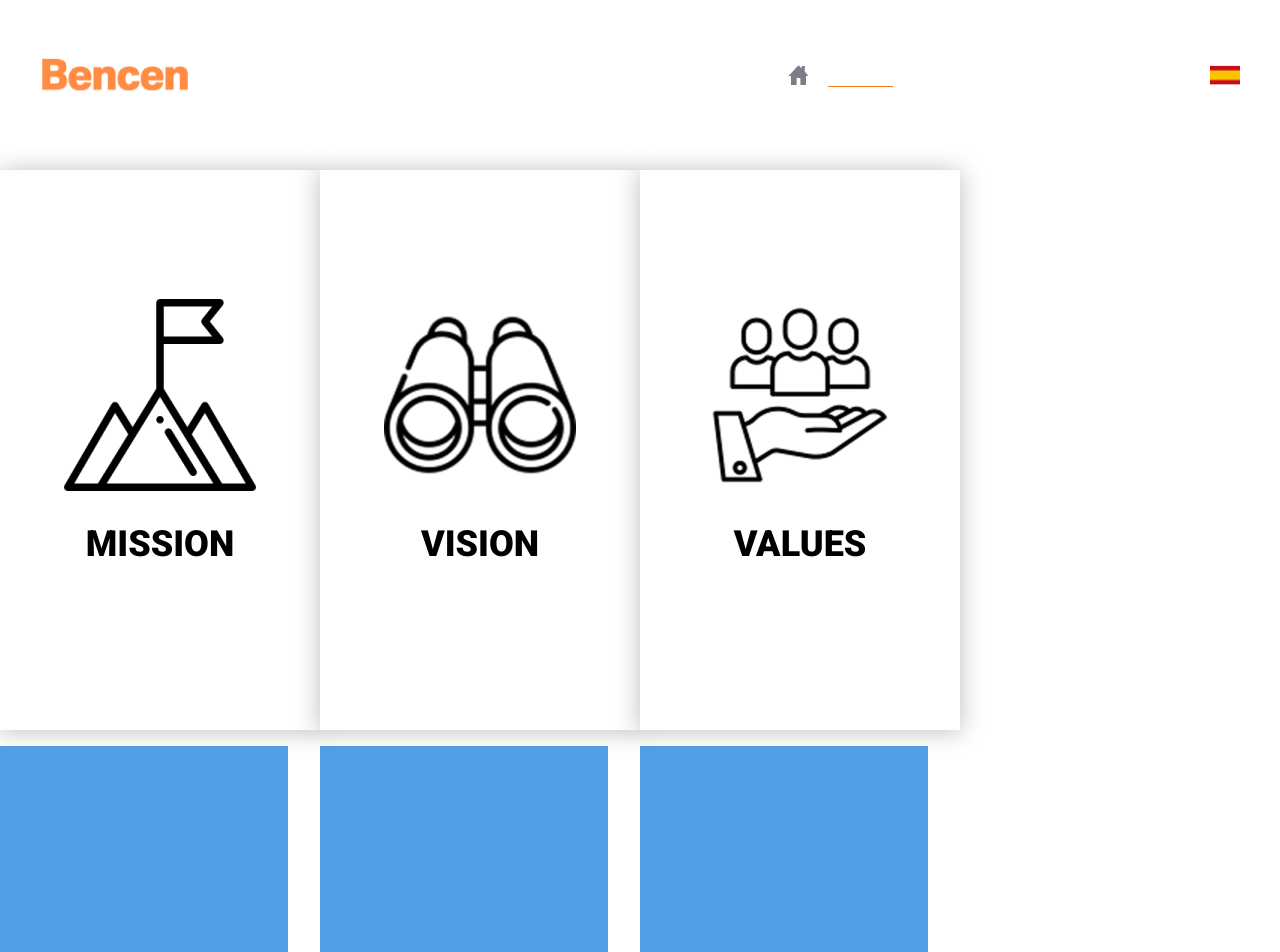
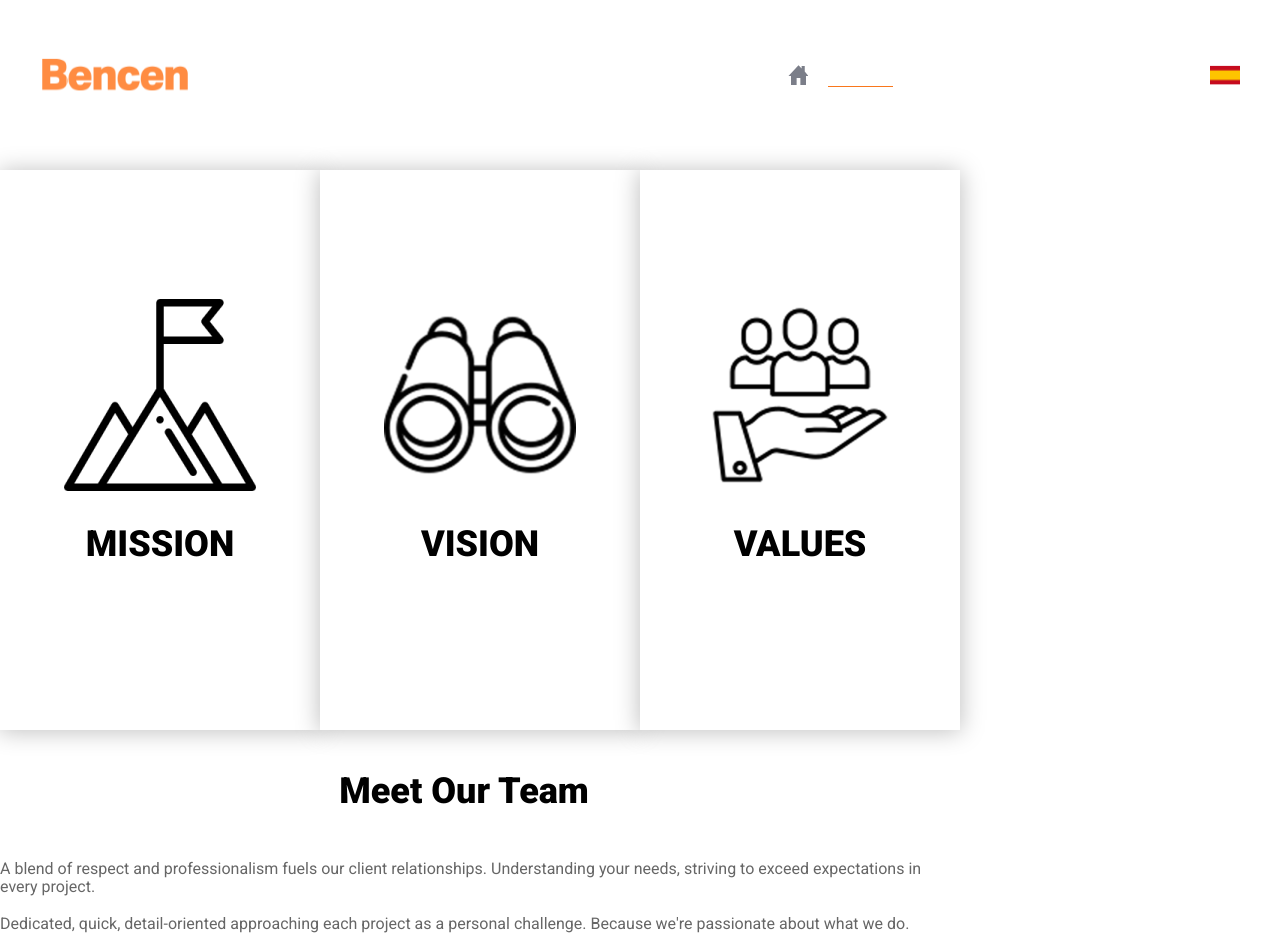
Before and after one commit to ipiccardo/bencen, a Next.js app: page /dashboard/aboutUs in a window 1280 px wide. Shown: the top 952 px of the page. Built offline with nearby package versions, Linux system fonts and the light colour scheme.

Commit message:
Created Team Cards - Part 2

```diff
--- a/src/app/components/Team_Card/TeamCard.tsx
+++ b/src/app/components/Team_Card/TeamCard.tsx
@@ -3,7 +3,7 @@
 import React, {useState} from "react";
 import Image from "next/image";
 import classes from './teamCard.module.css';
-import { TEAM } from '../../utils/constants';
+import { TEAM, TEAM_TEXT } from '../../utils/constants';
 import Icon from "../Icon/Icon";
 import Link from "next/link";
 
@@ -26,7 +26,7 @@ const TeamCard = ({ imageName, position, name, description, url }: Props): JSX.E
           width={288}
           height={241}
         />
-        <div className={classes.text}>
+        <div className={classes.cardText}>
           <div className={classes.position}>{position}</div>
           <div className={classes.name}>{name}</div>
           <div className={classes.description}>{description}</div>
@@ -43,6 +43,11 @@ const TeamCard = ({ imageName, position, name, description, url }: Props): JSX.E
 
 const TeamCards = (): JSX.Element => {
   return (
+    <>
+      <section className={classes.text}>
+        <h1>{TEAM_TEXT['english'][0]}</h1>
+        <p>{TEAM_TEXT['english'][1]}<br></br><br></br>{TEAM_TEXT['english'][2]}</p>
+      </section>
       <ul className={classes.teamCards}>
       {Object.keys(TEAM).map((key) => {
         const [imageName, position, name, description, url] = TEAM[key];
@@ -53,6 +58,7 @@ const TeamCards = (): JSX.Element => {
         );
       })}
       </ul>
+    </>
   )
 };
 
--- a/src/app/components/Team_Card/teamCard.module.css
+++ b/src/app/components/Team_Card/teamCard.module.css
@@ -13,7 +13,7 @@
   position: relative;
 }
 
-.text {
+.cardText {
   align-items: flex-start;
   display: flex;
   flex-direction: column;
@@ -68,7 +68,31 @@
 }
 
 /* Team Cards */
+.text{
+  align-items: center;
+  display: inline-flex;
+  flex-direction: column;
+  width: 928px;
+  margin: 0 auto;
+}
+
+.text h1 {
+  font-size: var(--h-1-font-size);
+  font-style: var(--h-1-font-style);
+  font-weight: var(--h-1-font-weight);
+  margin-bottom: 32px;
+}
+
+.text p {
+  color: var(--gray-dark-color);
+  font-size: var(--text-font-size);
+  font-style: var(--text-font-style);
+  font-weight: var(--text-font-weight);
+}
+
 .teamCards {
+  margin-top: 26px;
+  align-items: center;
   display: flex;
   list-style: none;
   gap: 32px;
--- a/src/app/utils/constants.tsx
+++ b/src/app/utils/constants.tsx
@@ -32,6 +32,10 @@ export const MISION_VISION_VALUES: Object = {
   values: ['values', '• Integrity at Core: Guided by unwavering values of discipline, order, respect, and honesty. • Innovative Service: Open to fresh ideas, committed to enhancing services to meet diverse client needs. • Efficient Productivity: Prioritizing resource and time optimization for effective service, highly valued by clients. • Reliable Compliance: Dedication to fulfilling commitments, ensuring client satisfaction and repeat business. • Proactive Client Care: Beyond tasks, we prioritize friendly communication and address all client concerns promptly.']
 };
 
+export const TEAM_TEXT: Object = {
+  english: ['Meet Our Team', 'A blend of respect and professionalism fuels our client relationships. Understanding your needs, striving to exceed expectations in every project.', "Dedicated, quick, detail-oriented approaching each project as a personal challenge. Because we're passionate about what we do."]
+}
+
 export const TEAM: Object = {
   member_1: ['member_1', 'Position_1', 'Name and Surname_1', 'Brief Job Description_1', 'https://www.linkedin.com/in/julian-giudice-940771a1/'],
   member_2: ['member_2', 'Position_2', 'Name and Surname_2', 'Brief Job Description_2', 'https://www.linkedin.com/in/julian-giudice-940771a1/'],
```
Lines whose indentation alone changed are shown as unchanged.
